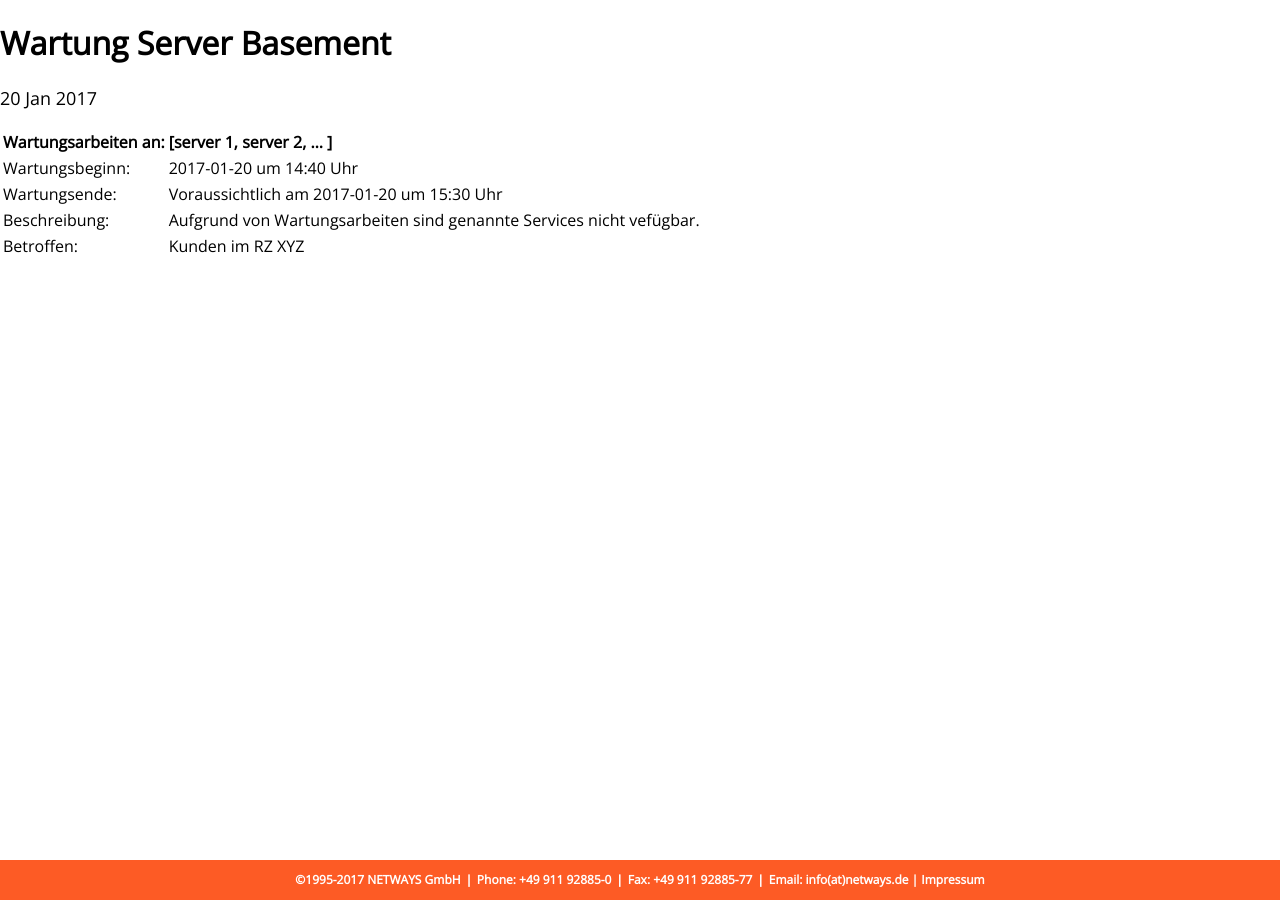
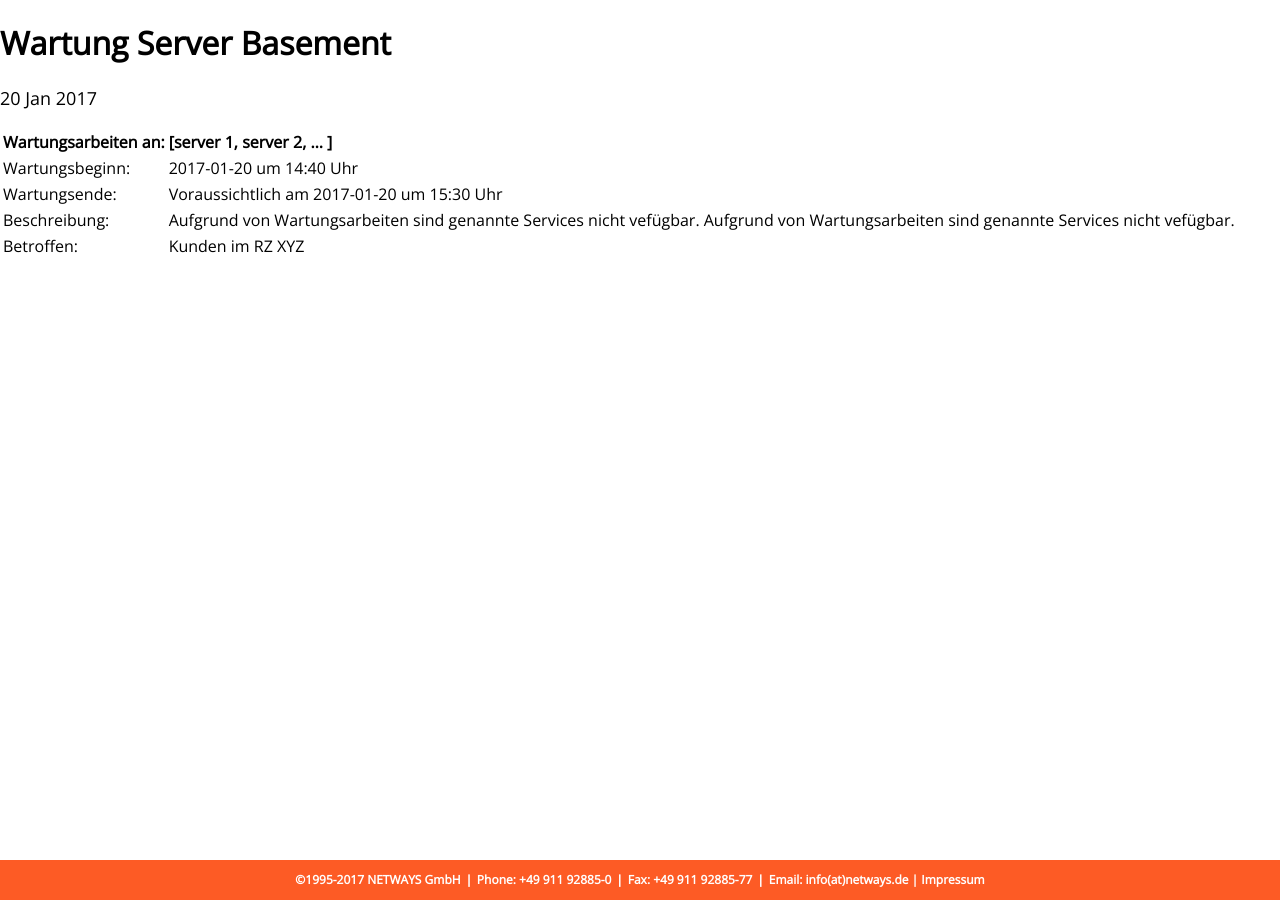
Before and after one commit to Storagegirl/storagegirl.github.io, a Jekyll site: the page built from _posts/2017-01-20-table.md, in a window 1280 px wide. Built offline with Jekyll 4.4.1, drawn with Linux system fonts in a browser that asks for light colours.

Commit message:
Update 2017-01-20-table.md

```diff
--- a/_posts/2017-01-20-table.md
+++ b/_posts/2017-01-20-table.md
@@ -9,5 +9,5 @@ time: "14:40"
 |----------------------|:---------------------------------------------------------------------|
 | Wartungsbeginn:      | 2017-01-20 um 14:40 Uhr                                              |
 | Wartungsende:        | Voraussichtlich am 2017-01-20 um 15:30 Uhr                           |
-| Beschreibung:        | Aufgrund von Wartungsarbeiten sind genannte Services nicht vefügbar. |
+| Beschreibung:        | Aufgrund von Wartungsarbeiten sind genannte Services nicht vefügbar. Aufgrund von Wartungsarbeiten sind genannte Services nicht vefügbar.|
 | Betroffen:           | Kunden im RZ XYZ                                                     |
```
